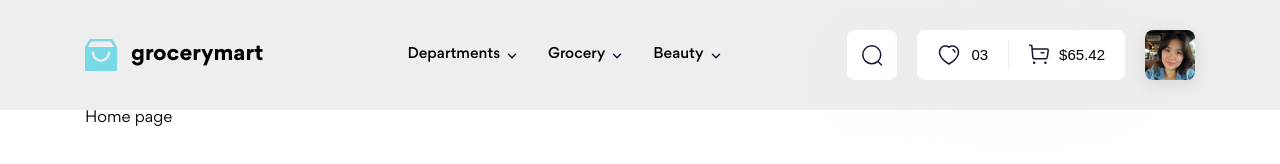
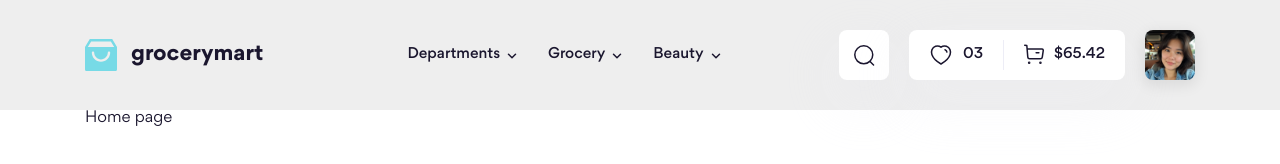
Before and after one commit to thanhthienz22016/f8-htmlcss-08, a website: page index.html in a window 1280 px wide. Drawn offline with Linux system fonts and the light colour scheme.

Commit message:
Khắc phục các vấn đề phần Header

```diff
--- a/scss/base/_base.scss
+++ b/scss/base/_base.scss
@@ -2,6 +2,12 @@
 ::before,
 ::after {
     box-sizing: border-box;
+}
+
+:root {
+    --text-color: #1a162e;
+    --icon-color: brightness(0) saturate(100%) invert(8%) sepia(8%)
+        saturate(4700%) hue-rotate(211deg) brightness(99%) contrast(96%);
 }
 
 html {
@@ -11,6 +17,7 @@ html {
 body {
     font-size: 1.6rem;
     font-family: "Gordita", sans-serif;
+    color: var(--text-color);
 }
 
 a {
@@ -24,3 +31,15 @@ button {
     background: transparent;
     cursor: pointer;
 }
+
+button,
+input,
+textarea,
+select {
+    font-family: inherit;
+    color: inherit;
+}
+
+.icon {
+    filter: var(--icon-color);
+}
--- a/scss/layout/_header.scss
+++ b/scss/layout/_header.scss
@@ -1,24 +1,26 @@
+%flexItemCenter {
+    display: flex;
+    align-items: center;
+}
+
 .header {
     padding: 30px 0;
     background: #eee;
 }
 
 .top-bar {
-    display: flex;
-    align-items: center;
+    @extend %flexItemCenter;
 }
 
 .navbar {
     margin-left: 144px;
     &__list {
-        display: flex;
-        align-items: center;
+        @extend %flexItemCenter;
         column-gap: 30px;
     }
 
     &__link {
-        display: flex;
-        align-items: center;
+        @extend %flexItemCenter;
         column-gap: 6px;
         font-size: 1.5rem;
         font-style: normal;
@@ -32,14 +34,12 @@
 }
 
 .top-act {
-    display: flex;
-    align-items: center;
+    @extend %flexItemCenter;
     margin-left: auto;
     column-gap: 20px;
 
     &__group {
-        display: flex;
-        align-items: center;
+        @extend %flexItemCenter;
         min-width: 50px;
         height: 50px;
         border-radius: 8px;
@@ -52,8 +52,7 @@
     }
 
     &__btn {
-        display: flex;
-        align-items: center;
+        @extend %flexItemCenter;
         column-gap: 10px;
         padding: 13px 20px;
     }
--- a/template/header.html
+++ b/template/header.html
@@ -1,12 +1,14 @@
 <div class="container">
     <div class="top-bar">
         <!-- Logo -->
+        <a href="./">
             <div class="logo">
                 <img src="./assets/icons/logo.svg" alt="Grocerymart" class="logo__img">
                 <h1 class="logo__title">
                     grocerymart
                 </h1>
             </div>
+        </a>
 
         <!-- Navbar -->
         <nav class="navbar">
@@ -14,19 +16,19 @@
                 <li>
                     <a href="#!" class="navbar__link">
                         Departments
-                        <img src="./assets/icons/arrow-down.svg" alt="" class="navbar__arrow">
+                        <img src="./assets/icons/arrow-down.svg" alt="" class="navbar__arrow icon">
                     </a>
                 </li>
                 <li>
                     <a href="#!" class="navbar__link">
                         Grocery
-                        <img src="./assets/icons/arrow-down.svg" alt="" class="navbar__arrow">
+                        <img src="./assets/icons/arrow-down.svg" alt="" class="navbar__arrow icon">
                     </a>
                 </li>
                 <li>
                     <a href="#!" class="navbar__link">
                         Beauty
-                        <img src="./assets/icons/arrow-down.svg" alt="" class="navbar__arrow">
+                        <img src="./assets/icons/arrow-down.svg" alt="" class="navbar__arrow icon">
                     </a>
                 </li>
             </ul>
@@ -36,14 +38,14 @@
         <div class="top-act">
             <div class="top-act__group top-act__group--single">
                 <button class="top-act__btn">
-                    <img src="./assets/icons/search.svg" alt="Search icon" class="top-act__icon">
+                    <img src="./assets/icons/search.svg" alt="Search icon" class="top-act__icon icon">
                     </span>
                 </button>
             </div>
 
             <div class="top-act__group">
                 <button class="top-act__btn">
-                    <img src="../assets/icons/love.svg" alt="Love icon" class="top-act__icon">
+                    <img src="../assets/icons/love.svg" alt="Love icon" class="top-act__icon icon">
                     <span class="top-act__title">
                         03
                     </span>
@@ -54,7 +56,7 @@
                 </div>
 
                 <button class="top-act__btn">
-                    <img src="./assets/icons/buy.svg" alt="Buy icon" class="top-act__icon">
+                    <img src="./assets/icons/buy.svg" alt="Buy icon" class="top-act__icon icon">
                     <span class="top-act__title">
                         $65.42
                     </span>
```
Also changed, not shown: assets/css/main.css, 1 other file. Lines whose indentation alone changed are shown as unchanged.
